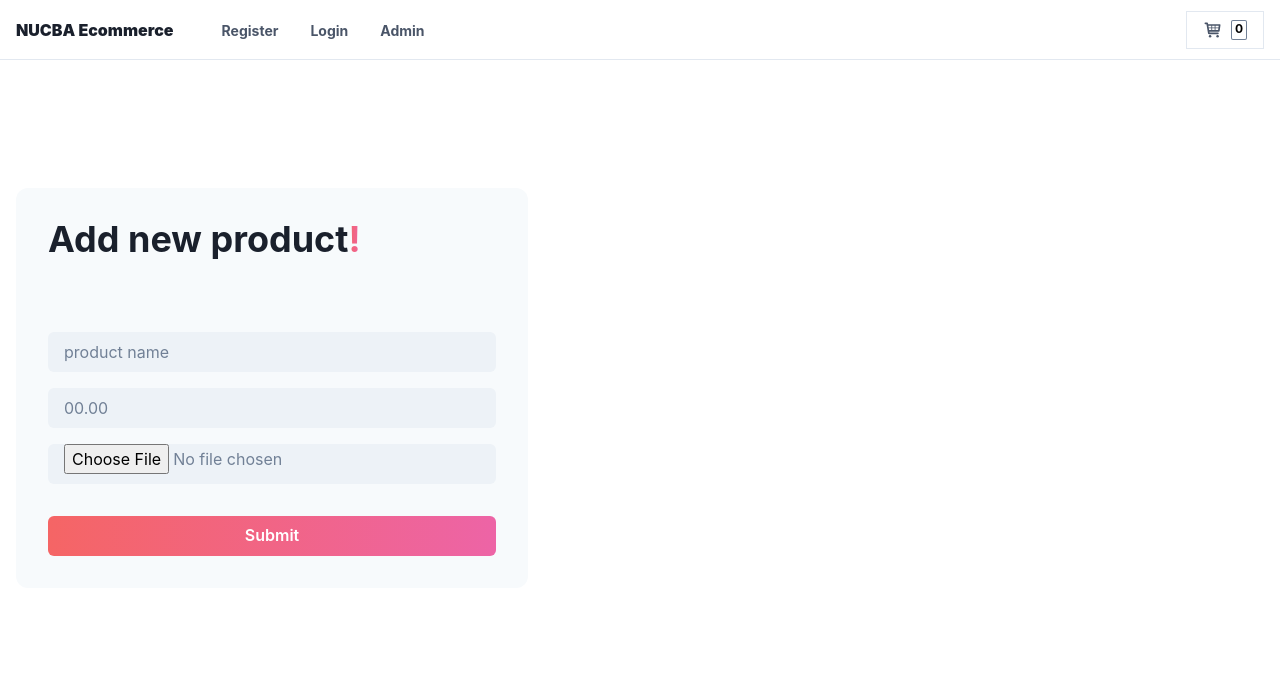
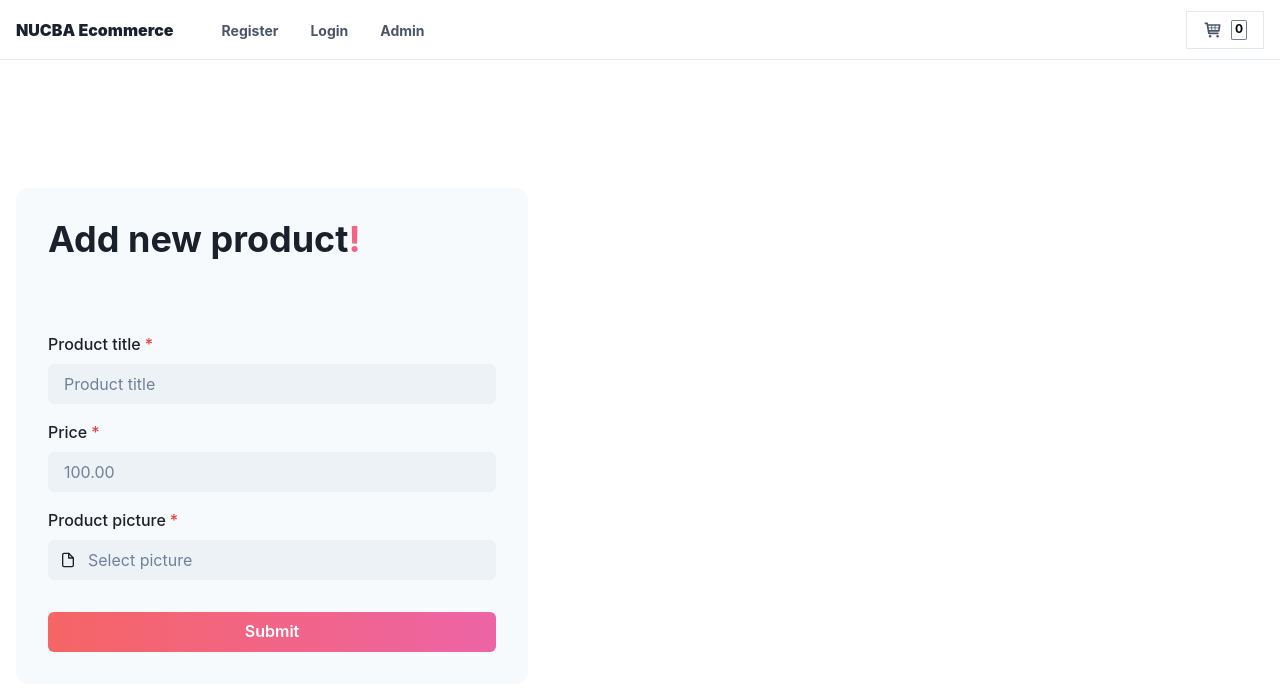
Before and after one commit to ttSpeaker/nucba-ecommerce-12, a React (Create React App) app in the folder client/: page /admin in a window 1280 px wide. Shown: the top 690 px of the page. Built offline with nearby package versions, Linux system fonts and the light colour scheme.

Commit message:
upload form styles

```diff
--- /dev/null
+++ b/client/src/components/FileUpload/FileUpload.js
@@ -0,0 +1,72 @@
+import {
+  Input,
+  FormControl,
+  FormLabel,
+  InputGroup,
+  InputLeftElement,
+  FormErrorMessage,
+  Icon,
+} from "@chakra-ui/react";
+import { FiFile } from "react-icons/fi";
+import { useController } from "react-hook-form";
+import { useRef } from "react";
+
+export const FileUpload = ({
+  name,
+  placeholder,
+  acceptedFileTypes,
+  control,
+  children,
+  isRequired = false,
+}) => {
+  const inputRef = useRef();
+  const {
+    field: { ref, onChange, value, ...inputProps },
+    fieldState: { invalid, isTouched, isDirty },
+  } = useController({
+    name,
+    control,
+    rules: { required: isRequired },
+  });
+
+  return (
+    <FormControl isInvalid={invalid} isRequired>
+      <FormLabel htmlFor="writeUpFile">{children}</FormLabel>
+      <InputGroup>
+        <InputLeftElement pointerEvents="none">
+          <Icon as={FiFile} />
+        </InputLeftElement>
+        <input
+          type="file"
+          onChange={(e) => onChange(e.target.files[0])}
+          accept={acceptedFileTypes}
+          name={name}
+          ref={inputRef}
+          {...inputProps}
+          style={{ display: "none" }}
+        />
+        <Input
+          placeholder={placeholder || "Your file ..."}
+          onClick={() => inputRef.current.click()}
+          // onChange={(e) => {}}
+          readOnly={true}
+          value={(value && value.name) || ""}
+          bg={"gray.100"}
+          border={0}
+          color={"gray.500"}
+          _placeholder={{
+            color: "gray.500",
+          }}
+        />
+      </InputGroup>
+      <FormErrorMessage>{invalid}</FormErrorMessage>
+    </FormControl>
+  );
+};
+
+FileUpload.defaultProps = {
+  acceptedFileTypes: "",
+  allowMultipleFiles: false,
+};
+
+export default FileUpload;
--- a/client/src/pages/Admin/Admin.js
+++ b/client/src/pages/Admin/Admin.js
@@ -1,4 +1,6 @@
 import Navbar from "../../components/Navbar/Navbar";
+import { useForm } from "react-hook-form";
+import { useState } from "react";
 import {
   Box,
   Flex,
@@ -11,12 +13,26 @@ import {
   SimpleGrid,
   useBreakpointValue,
   Icon,
+  FormControl,
+  FormLabel,
 } from "@chakra-ui/react";
+import { FileUpload } from "../../components/FileUpload/FileUpload";
 
-function sendCreateProduct() {
-  console.log("Create Product");
+const Admin = () => {
+  const [title, setTitle] = useState("");
+  const [price, setPrice] = useState("");
+  const {
+    handleSubmit,
+    register,
+    setError,
+    control,
+    formState: { errors, isSubmitting },
+  } = useForm();
+
+  function onSubmit(values) {
+    console.log(title, price);
+    console.log(values);
   }
-const Admin = () => {
   return (
     <div>
       <Navbar />
@@ -51,10 +67,17 @@ const Admin = () => {
                 </Text>
               </Heading>
             </Stack>
-            <Box as={"form"} mt={10}>
+            <Box mt={10}>
+              <form onSubmit={handleSubmit(onSubmit)}>
                 <Stack spacing={4}>
+                  <FormControl isRequired>
+                    <FormLabel>Product title</FormLabel>
                     <Input
-                  placeholder="product name"
+                      onChange={(event) => setTitle(event.currentTarget.value)}
+                      placeholder="Product title"
+                      name="title"
+                      id="title_id"
+                      type="text"
                       bg={"gray.100"}
                       border={0}
                       color={"gray.500"}
@@ -62,28 +85,33 @@ const Admin = () => {
                         color: "gray.500",
                       }}
                     />
+                  </FormControl>
+                  <FormControl isRequired>
+                    <FormLabel>Price</FormLabel>
                     <Input
-                  placeholder="00.00"
+                      onChange={(event) => setPrice(event.currentTarget.value)}
+                      placeholder="100.00"
                       bg={"gray.100"}
+                      name="price"
                       border={0}
                       color={"gray.500"}
                       _placeholder={{
                         color: "gray.500",
                       }}
                     />
-                <Input
-                  type="file"
-                  placeholder="select picture"
-                  bg={"gray.100"}
-                  border={0}
-                  color={"gray.500"}
-                  _placeholder={{
-                    color: "gray.500",
-                  }}
-                />
+                  </FormControl>
+                  <FileUpload
+                    name="product_picture"
+                    acceptedFileTypes="image/*"
+                    isRequired={true}
+                    placeholder="Select picture"
+                    control={control}
+                  >
+                    Product picture
+                  </FileUpload>
                 </Stack>
                 <Button
-
+                  type="submit"
                   fontFamily={"heading"}
                   mt={8}
                   w={"full"}
@@ -96,6 +124,7 @@ const Admin = () => {
                 >
                   Submit
                 </Button>
+              </form>
             </Box>
             form
           </Stack>
--- a/package.json
+++ b/package.json
@@ -51,6 +51,7 @@
     "qs": "^6.10.3",
     "range-parser": "^1.2.1",
     "raw-body": "^2.5.1",
+    "react-hook-form": "^7.31.3",
     "safe-buffer": "^5.2.1",
     "safer-buffer": "^2.1.2",
     "send": "^0.18.0",
```
Also changed, not shown: 1 other file (tests, documents, lock files or other folders). Lines whose indentation alone changed are shown as unchanged.
